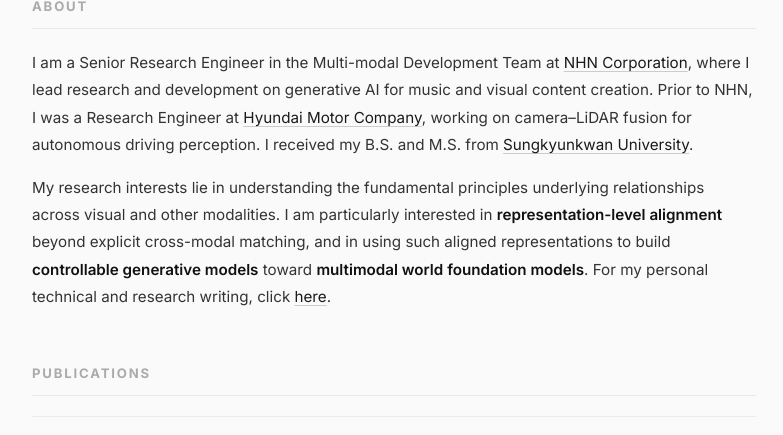
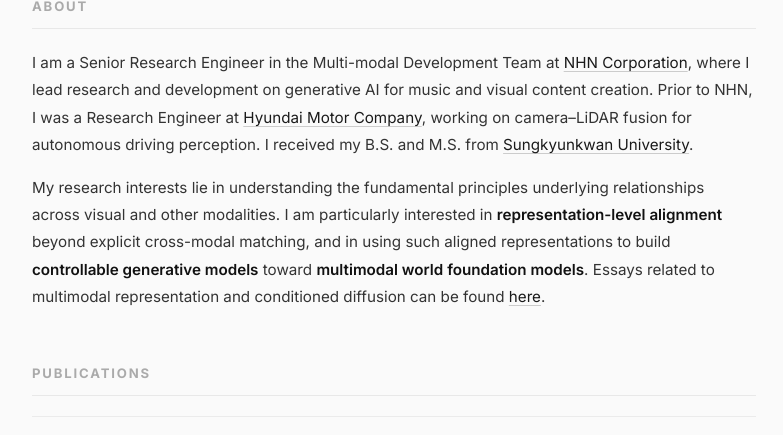
Before and after one commit to tkayyoo/tkayyoo.github.io, a Jekyll site: the page built from index.html, in a window 1280 px wide and 900 px high, scrolled down 314 px, cut to the strip 0-435 px from the top of the window. Shown: the whole strip, without its empty margins (246-1029 px from the left). Built offline with Jekyll 4.4.1, drawn with Linux system fonts in a browser that asks for light colours.

Commit message:
[TK] update

```diff
--- a/index.html
+++ b/index.html
@@ -38,7 +38,7 @@
         visual and other modalities. I am particularly interested in <strong>representation-level alignment</strong>
         beyond explicit cross-modal matching, and in using such aligned representations to build
         <strong>controllable generative models</strong> toward <strong>multimodal world foundation models</strong>.
-        For my personal technical and research writing, click <a href="https://tkayyoo.tistory.com" target="_blank" rel="noopener">here</a>.
+        Essays related to multimodal representation and conditioned diffusion can be found <a href="https://tkayyoo.tistory.com/category/Personal%20Space%20%5BEng%5D/Essays" target="_blank" rel="noopener">here</a>.
       </p>
     </div>
   </section>
```
